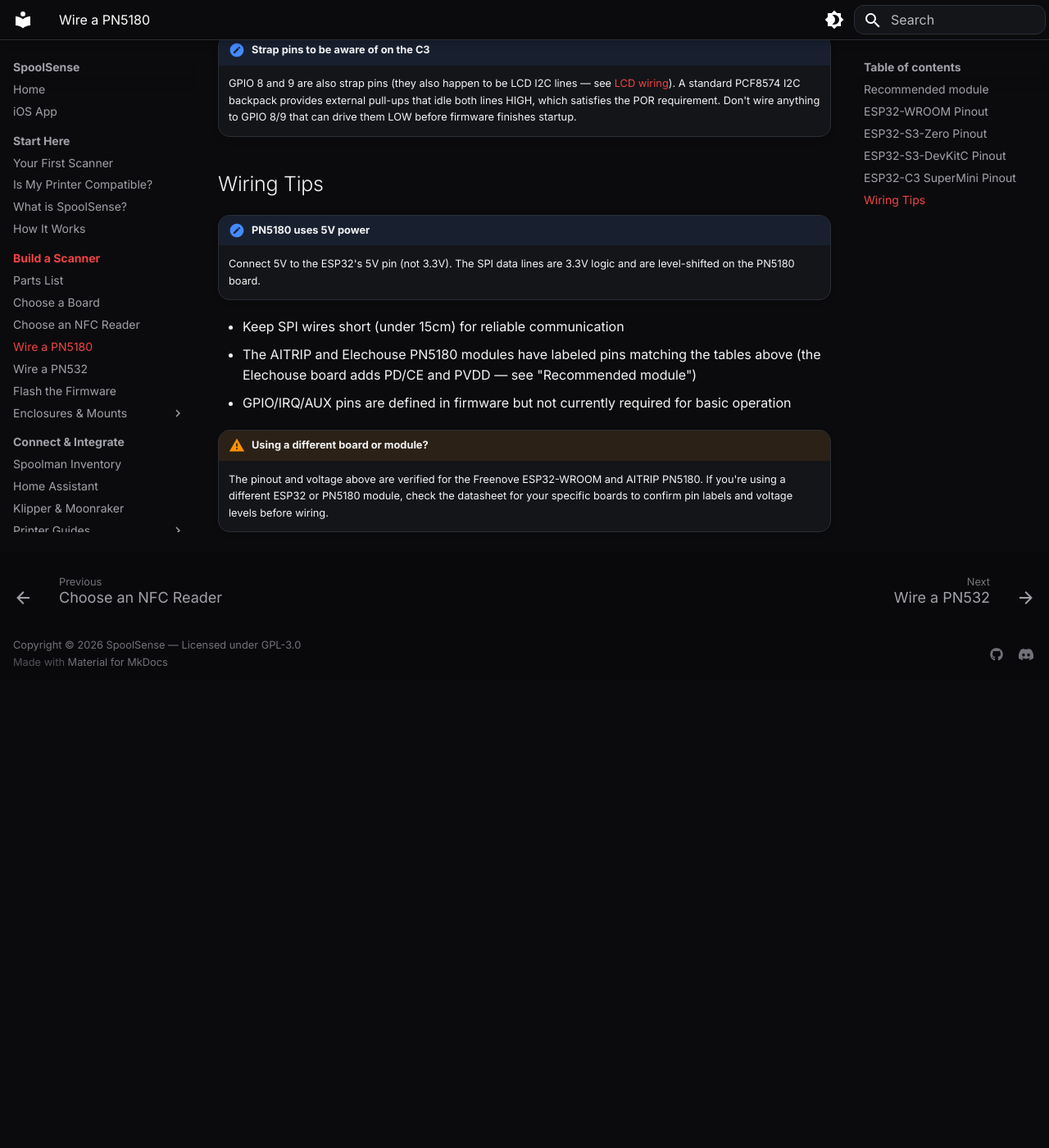
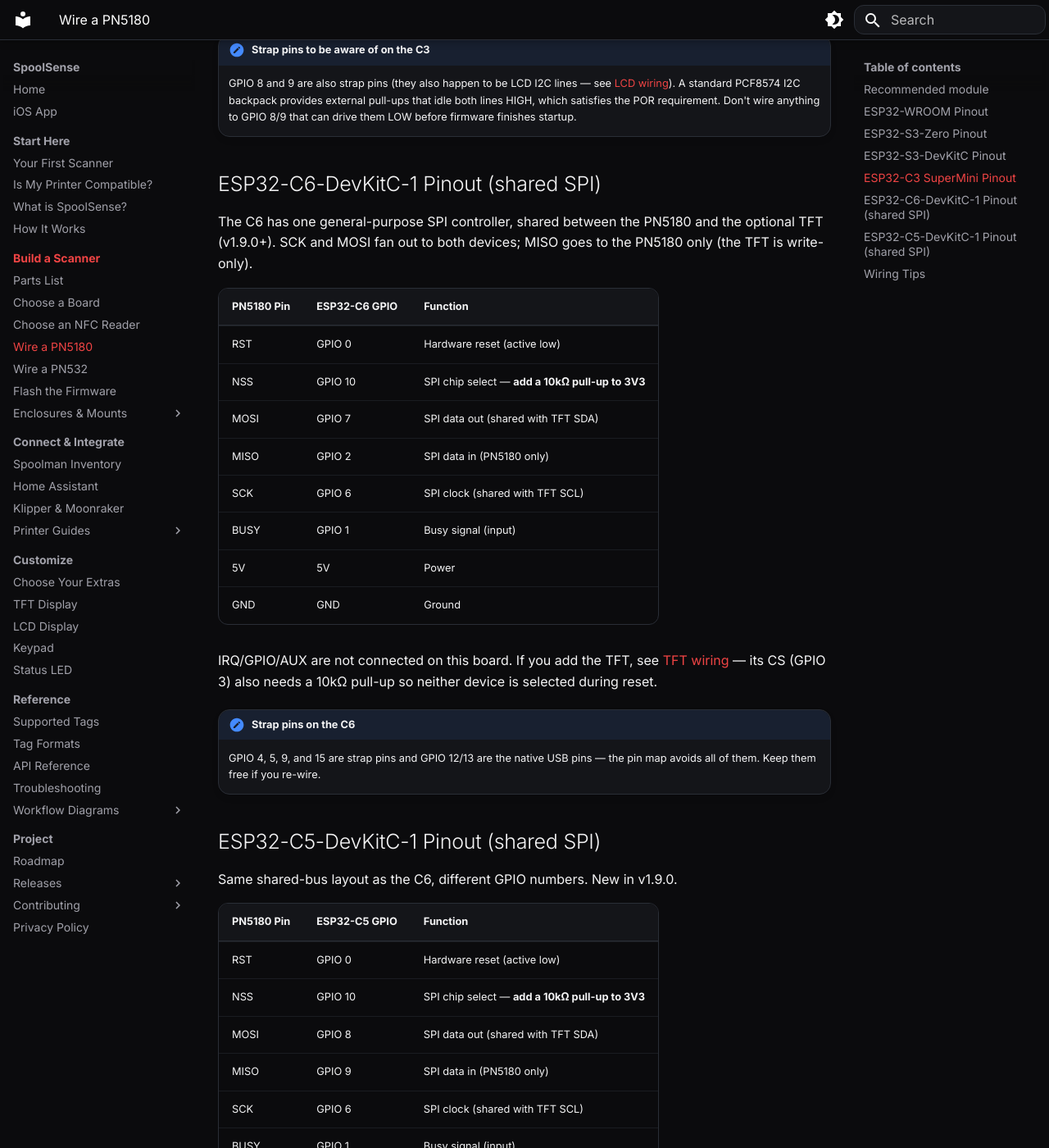
Before and after one commit to SpoolSense/spoolsense.org, an MkDocs documentation site: the page built from docs/hardware/wiring-pn5180.md, in a window 1280 px wide and 1400 px high, scrolled down 3363 px. Shown: the whole window at 82% size. Built offline with MkDocs 1.6.1 and Material for MkDocs 9.7.7, drawn with Linux system fonts in a browser that asks for light colours; before the commit the page ends 4193 px from its top, so only the background shows below that; some of the changed text lies outside the part shown.

Commit message:
docs: ESP32-C6 and ESP32-C5 board support (v1.9.0)
Board catalog entries, PN5180/PN532 shared-SPI wiring pinouts with pull-up
and strap-pin guidance, C6 TFT wiring section, and the ILI9488 landscape
dashboard note. C5 documented as USB-flash with experimental TFT pending
hardware validation.

```diff
--- a/docs/getting-started/choose-board.md
+++ b/docs/getting-started/choose-board.md
@@ -108,6 +108,55 @@ A tiny, inexpensive RISC-V board (HORNAXYS, Waveshare, and other clones). Scoped
 - No PSRAM, less flash headroom for future features
 - Strap pins on GPIO 2, 8, 9 require care when wiring (see [PN5180 wiring](../hardware/wiring-pn5180.md))
 
+## ESP32-C6-DevKitC-1 (Espressif)
+
+WiFi 6 board with full SpoolSense support as of v1.9.0, including the shared-SPI TFT.
+
+| Spec | Value |
+|------|-------|
+| Chip | ESP32-C6, single-core RISC-V 160MHz |
+| Flash | 8MB |
+| USB | Two USB-C ports (UART + native USB) |
+| Status LED | Onboard WS2812 RGB (no wiring needed) |
+| Display | I2C LCD, or TFT sharing the SPI bus with the NFC reader |
+| Price | ~$8-10 |
+
+**Pros:**
+
+- WiFi 6 (802.11ax) on 2.4GHz
+- Onboard RGB LED
+- TFT **and** NFC on one SPI bus (shared-bus support, v1.9.0+) — including the 3.5" ILI9488 landscape dashboard
+- Web flasher supported
+
+**Cons:**
+
+- Single SPI controller — the TFT shares the bus with the NFC reader (works, but wiring needs the documented pull-ups)
+- Keypad not supported
+
+## ESP32-C5-DevKitC-1 (Espressif)
+
+The first dual-band board — 5GHz WiFi. Support is new in v1.9.0 and still maturing.
+
+| Spec | Value |
+|------|-------|
+| Chip | ESP32-C5, single-core RISC-V 240MHz |
+| Flash | 8MB (WROOM-1 N8R8 module) |
+| USB | Two USB-C ports (UART + native USB) |
+| Status LED | Onboard WS2812 RGB (no wiring needed) |
+| Display | I2C LCD; TFT support is built in but not yet hardware-validated |
+| Price | ~$10-14 |
+
+**Pros:**
+
+- Dual-band WiFi 6: 2.4GHz **and** 5GHz
+- Onboard RGB LED
+
+**Cons:**
+
+- USB flash only for now (no web-flasher entry yet)
+- TFT support is compile-enabled but awaiting hardware validation — treat it as experimental
+- Keypad not supported
+
 ## Which Should I Choose?
 
 | If you want... | Choose |
@@ -119,6 +168,8 @@ A tiny, inexpensive RISC-V board (HORNAXYS, Waveshare, and other clones). Scoped
 | Onboard LED (no wiring) | **ESP32-S3-Zero** or **S3-DevKitC** |
 | PN5180 + TFT on separate SPI buses | **ESP32-S3-DevKitC** |
 | Most flash + PSRAM | **ESP32-S3-DevKitC** |
+| WiFi 6 + TFT on a compact board | **ESP32-C6-DevKitC-1** |
+| 5GHz WiFi | **ESP32-C5-DevKitC-1** (new, experimental TFT) |
 
 !!! note
     Each board has its own firmware binary. The installer and web flasher handle board selection automatically.
--- a/docs/hardware/wiring-pn5180.md
+++ b/docs/hardware/wiring-pn5180.md
@@ -82,6 +82,44 @@ The C3 has a single usable SPI controller, so this variant is scoped to the NFC
 !!! note "Strap pins to be aware of on the C3"
     GPIO 8 and 9 are also strap pins (they also happen to be LCD I2C lines — see [LCD wiring](lcd.md)). A standard PCF8574 I2C backpack provides external pull-ups that idle both lines HIGH, which satisfies the POR requirement. Don't wire anything to GPIO 8/9 that can drive them LOW before firmware finishes startup.
 
+## ESP32-C6-DevKitC-1 Pinout (shared SPI)
+
+The C6 has one general-purpose SPI controller, shared between the PN5180 and the optional TFT (v1.9.0+). SCK and MOSI fan out to both devices; MISO goes to the PN5180 only (the TFT is write-only).
+
+| PN5180 Pin | ESP32-C6 GPIO | Function |
+|------------|--------------|----------|
+| RST | GPIO 0 | Hardware reset (active low) |
+| NSS | GPIO 10 | SPI chip select — **add a 10kΩ pull-up to 3V3** |
+| MOSI | GPIO 7 | SPI data out (shared with TFT SDA) |
+| MISO | GPIO 2 | SPI data in (PN5180 only) |
+| SCK | GPIO 6 | SPI clock (shared with TFT SCL) |
+| BUSY | GPIO 1 | Busy signal (input) |
+| 5V | 5V | Power |
+| GND | GND | Ground |
+
+IRQ/GPIO/AUX are not connected on this board. If you add the TFT, see [TFT wiring](tft.md) — its CS (GPIO 3) also needs a 10kΩ pull-up so neither device is selected during reset.
+
+!!! note "Strap pins on the C6"
+    GPIO 4, 5, 9, and 15 are strap pins and GPIO 12/13 are the native USB pins — the pin map avoids all of them. Keep them free if you re-wire.
+
+## ESP32-C5-DevKitC-1 Pinout (shared SPI)
+
+Same shared-bus layout as the C6, different GPIO numbers. New in v1.9.0.
+
+| PN5180 Pin | ESP32-C5 GPIO | Function |
+|------------|--------------|----------|
+| RST | GPIO 0 | Hardware reset (active low) |
+| NSS | GPIO 10 | SPI chip select — **add a 10kΩ pull-up to 3V3** |
+| MOSI | GPIO 8 | SPI data out (shared with TFT SDA) |
+| MISO | GPIO 9 | SPI data in (PN5180 only) |
+| SCK | GPIO 6 | SPI clock (shared with TFT SCL) |
+| BUSY | GPIO 1 | Busy signal (input) |
+| 5V | 5V | Power |
+| GND | GND | Ground |
+
+!!! warning "The header pin labeled RX is GPIO 12"
+    On the C5-DevKitC-1 the UART pins are silkscreened TX/RX (GPIO 11/12), not by GPIO number. Don't wire peripherals to them, and avoid the strap pins (GPIO 2, 3, 7, 25, 26, 28) and the native USB pins (GPIO 13/14).
+
 ## Wiring Tips
 
 !!! note "PN5180 uses 5V power"
```
Also changed, not shown: other parts of docs/getting-started/choose-board.md (+1 -1 lines), docs/hardware/tft.md (+23 -2 lines), docs/hardware/wiring-pn532.md (+26 -0 lines).
